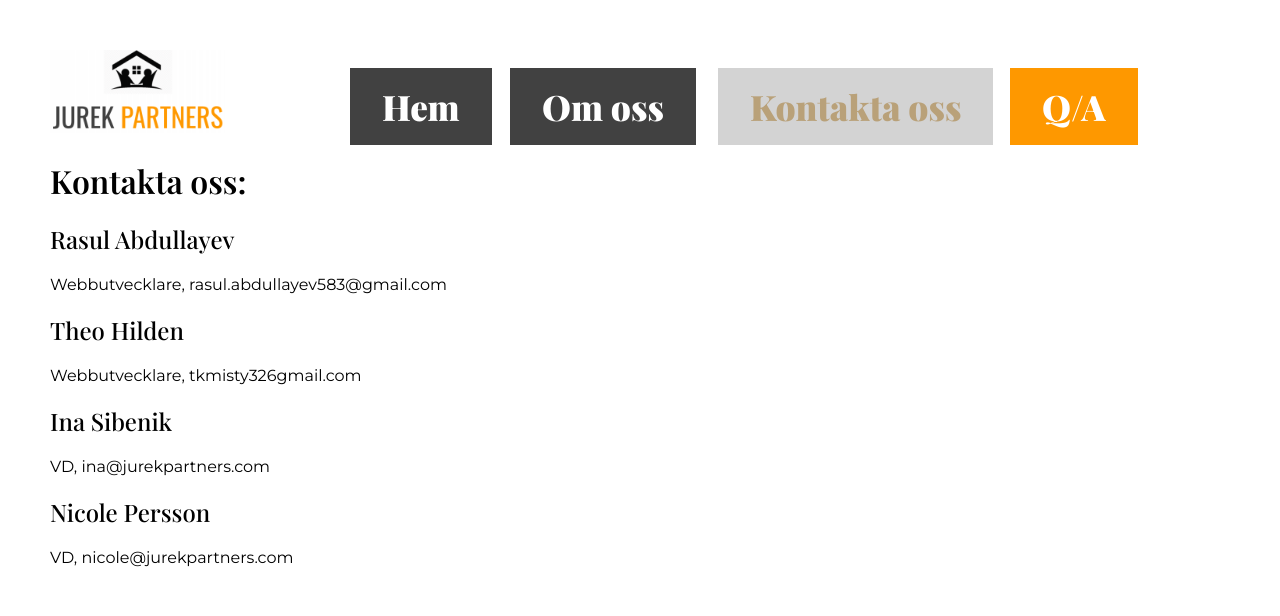
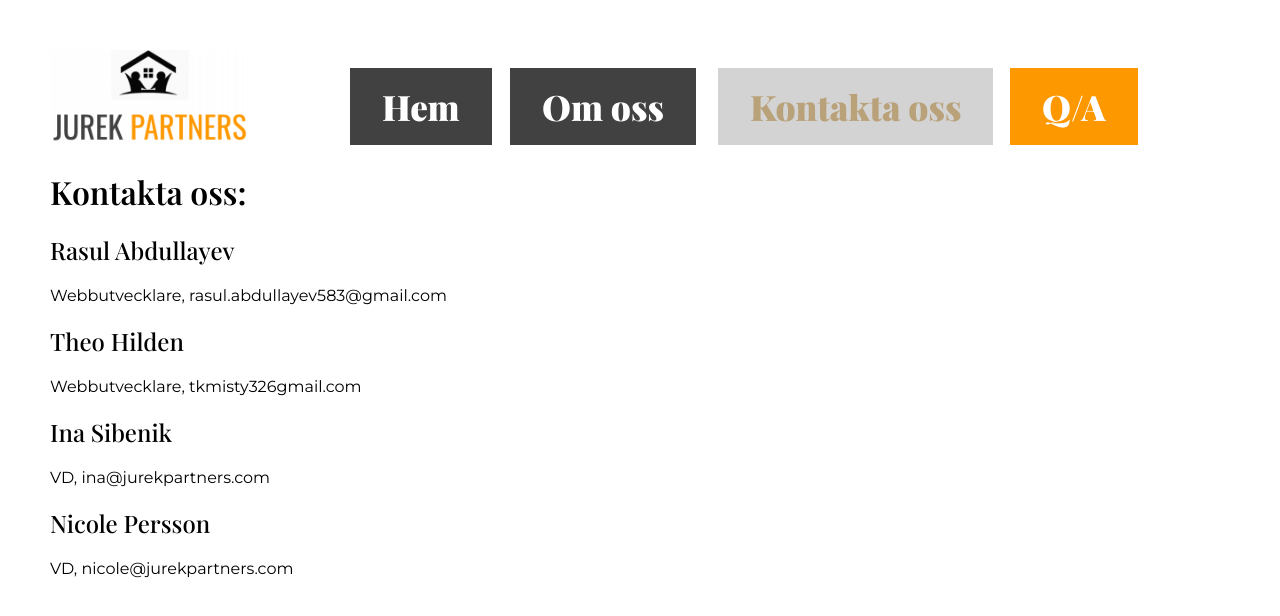
Before and after one commit to Rasul-583/Beyond20-GIF-and-PNG-Sender, a plain HTML site: page kontakta-oss.html in a window 1280 px wide. Drawn offline with nearby package versions, Linux system fonts and the light colour scheme.

Commit message:
förstorad Loga

```diff
--- a/kontakta-oss.html
+++ b/kontakta-oss.html
@@ -7,7 +7,7 @@
     <title>Jurek Partners</title>
 </head>
 <body>
-    <img src="images/logo.png" width = 15%>
+    <img src="images/logo.png" width = 17%>
     <div style = "position: absolute; top: 68px; left: 350px;">
     <button onclick="location.href = 'index.html'" class="button button3">Hem</button>
     </div>
```
